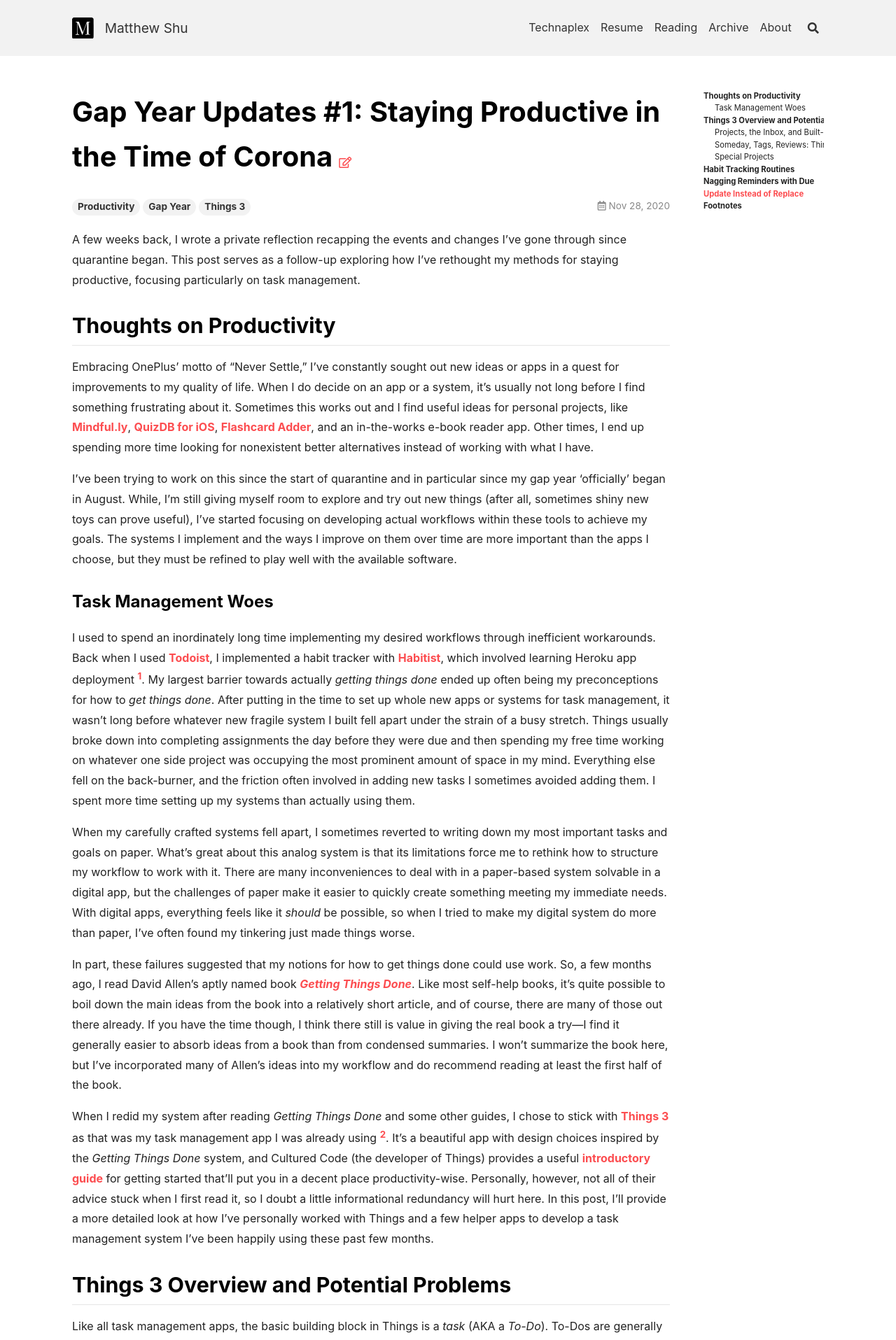
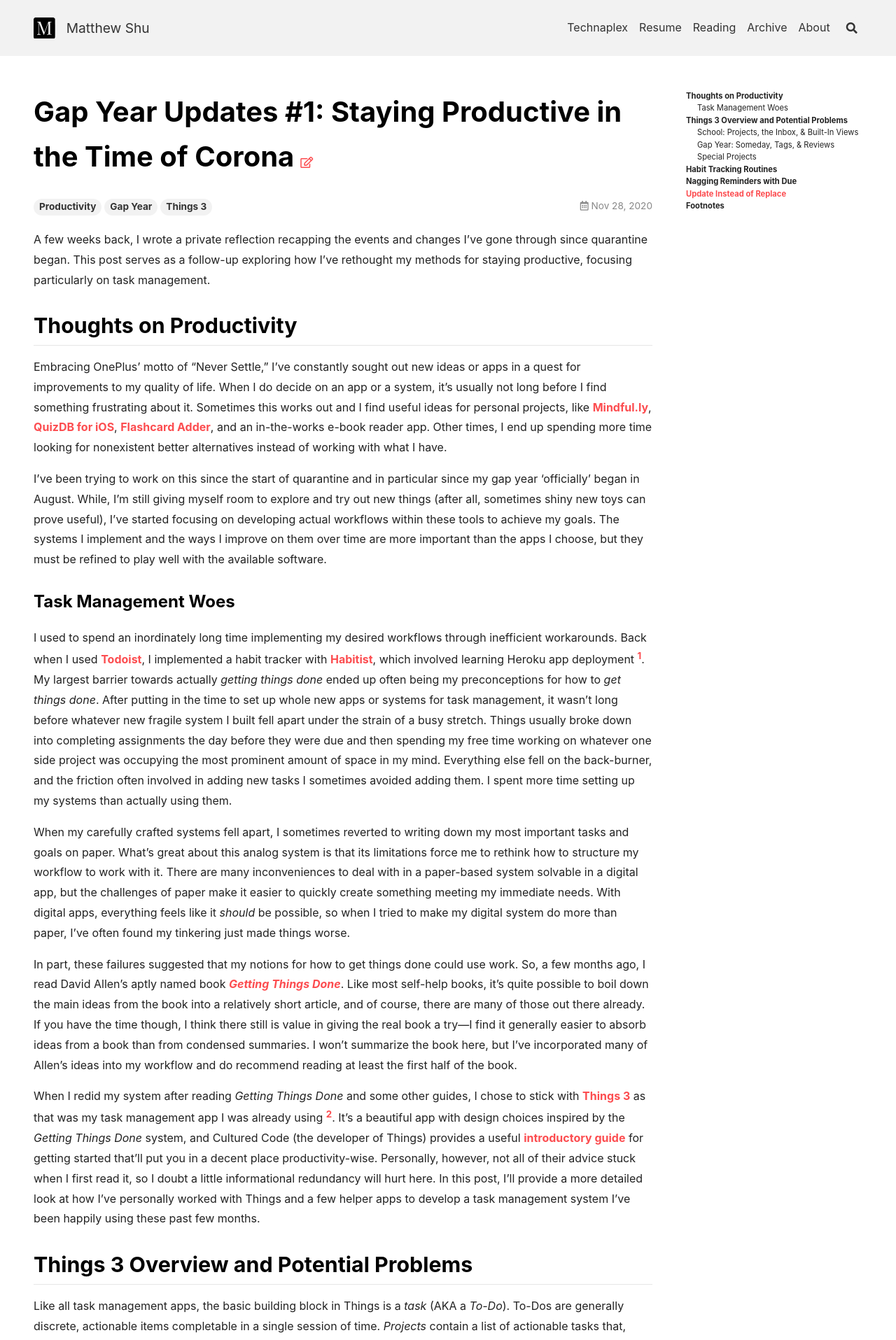
Before and after one commit to Nonameentered/nonameentered.github.io, a Jekyll site: the page built from _posts/2020-11-28-gap-year-updates-1-staying-productive.md, in a window 1280 px wide. Shown: the top 1915 px of the page at 70% size. Built offline with Jekyll 4.4.1, drawn with Linux system fonts in a browser that asks for light colours; nearby versions of some CDN libraries; comment, search, counter and statistics services are not loaded; some of the changed text lies outside the part shown.

Commit message:
Adjust TOC side width and header names

```diff
--- a/_posts/2020-11-28-gap-year-updates-1-staying-productive.md
+++ b/_posts/2020-11-28-gap-year-updates-1-staying-productive.md
@@ -38,7 +38,7 @@ In addition to this organizational system, Things has the built-in lists of Inbo
 
 For the most part, these built-in lists are pretty self-explanatory, but it’s easy for the lines to become blurred and cause problems. The Inbox might grow into a large dump of way too many unsorted tasks, or it could be underutilized/not utilized at all. If there are too many tasks in the Today view and tasks are frequently left incomplete for the day, Today becomes essentially a higher priority Anytime list. If there is an overload of tasks in *Anytime*, it can effectively become just another Someday list. In turn, Someday can grow into an archive of tasks and projects that will likely never be completed but that one doesn’t have the heart to trash. Similar problems can arise when working with Areas, Projects, To-Dos, Headers, Tags, and Subtasks. In particular, it's hard to strike a balance between too few and too many tags. In the new few examples, I’ll go through times when I’ve encountered issues like these during my time using Things and how I’ve adjusted over time to create a more cohesive system.
 
-### Projects, the Inbox, and Built-In Views: Things 3 for School
+### School: Projects, the Inbox, & Built-In Views
 
 While in high school, I could never really figure out how to properly organize homework and other class-related tasks. For a while, I kept a project for each class. Almost all homework, except for extremely long-term projects, was stored a singular task sorted under the corresponding class ‘Project’. Later on, I wanted to have Headers in my Areas for each class, as I was reluctant to take the step of creating wholly separate areas for each class. As many classes assigned work infrequently, I was often left with empty Projects taking up space on my sidebar. I struggled to always add tasks as well, and when I did I typically bypassed the Inbox step. My Today view also often featured tasks I hoped rather than needed to do that day, leading to many tasks carrying over day after day as I failed to complete them. For a time, I started using tags to label different classes but grew annoyed by the additional steps it took to do so.
 
@@ -46,7 +46,7 @@ My problems in these circumstances largely stemmed from my attempts to use Proje
 
 Solving the problems I faced with the Today view and missing tasks requires a little more thinking and another change in workflow. When homework was assigned, I always immediately tried to add the task in its proper place, going through the slightly cumbersome task of adding a to-do to what I thought was the correct organizational ‘folder’/project. This meant that when I didn’t feel like there was enough time at hand to put the task where it was supposed to be, I sometimes just didn’t add the task. What I should have done more often, however, was use the Inbox list as a parking place for quick notes about tasks. With this as a routine, I would have been less likely to skip and then later forget to add tasks. For simple homework, it might also have been easy to just do it later while cleaning up the Inbox list. If I used the Inbox, this would also allow for more deliberation about whether that homework could benefit from being split up into a project or by being assigned certain tags. For example, I think it would have made sense to make math homework into a project with each problem or chunk of problems as a separate task since for me math typically took up the largest amount of time. If tasks were chunked up in this manner, I would be more likely to complete everything in my Today view, and then be able to move on to my Anytime list with my free time. With an Inbox, I’ve also found it far more fun to go through the process of doing the little tasks and organizing the rest.
 
-### Someday, Tags, Reviews: Things 3 for my Gap Year
+### Gap Year: Someday, Tags, & Reviews
 
 Since the start of quarantine, and particularly since summer began, most of my tasks are things I’ve personally chosen for myself. The changes in my approach to projects, the Inbox list, as well as the Today and Anytime views, have proven helpful in these circumstances as well, but this period of self-direction has brought to light other issues in my workflow arising from lack of deadlines and the increase of *potential* things to do (as well as time to do them).
 
--- a/_sass/common/_variables.scss
+++ b/_sass/common/_variables.scss
@@ -81,10 +81,10 @@ $z-indexes: (
 $layout: (
   header-height:          5rem,
   header-height-sm:       3rem,
-  content-max-width:      950px,
+  content-max-width:      1150px,
   sidebar-width:          250px,
   sidebar-header-height:  3rem,
-  aside-width:            220px
+  aside-width:            300px
 );
 
 //     sm       md       lg
```
